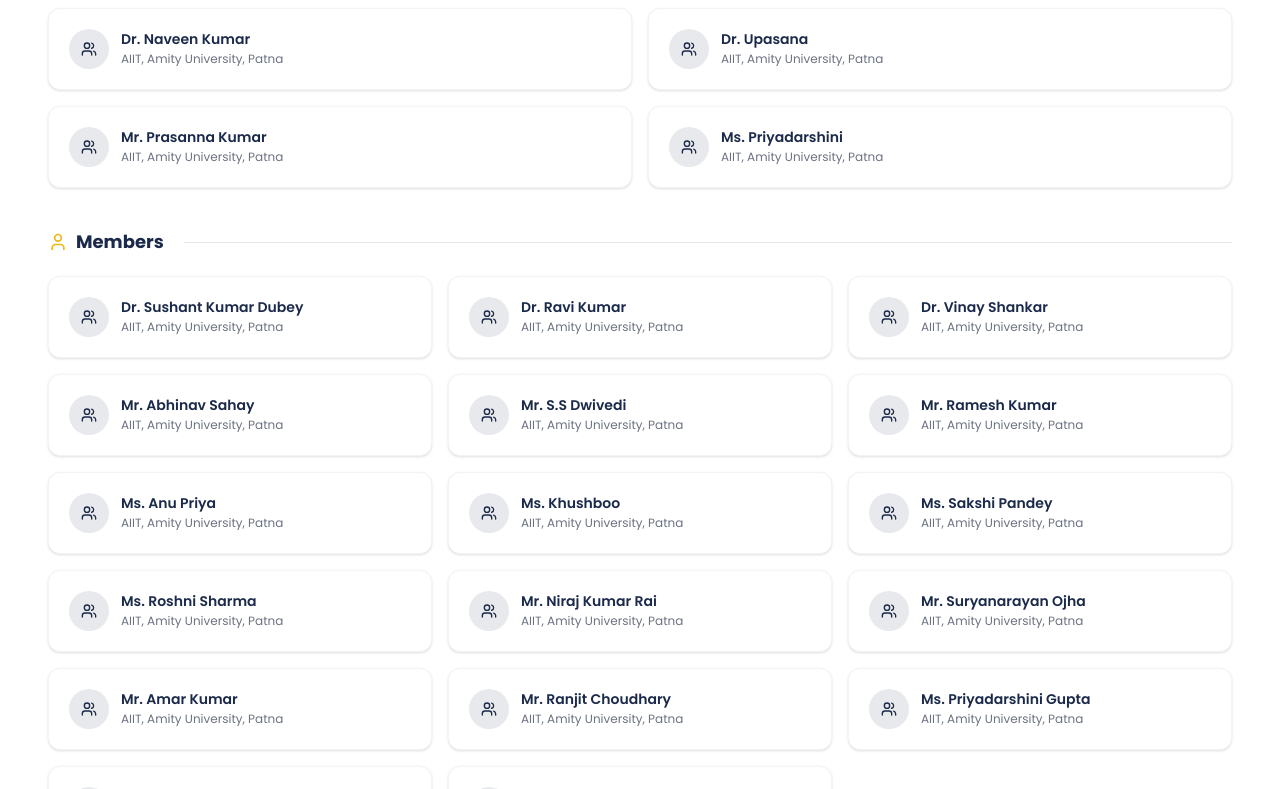
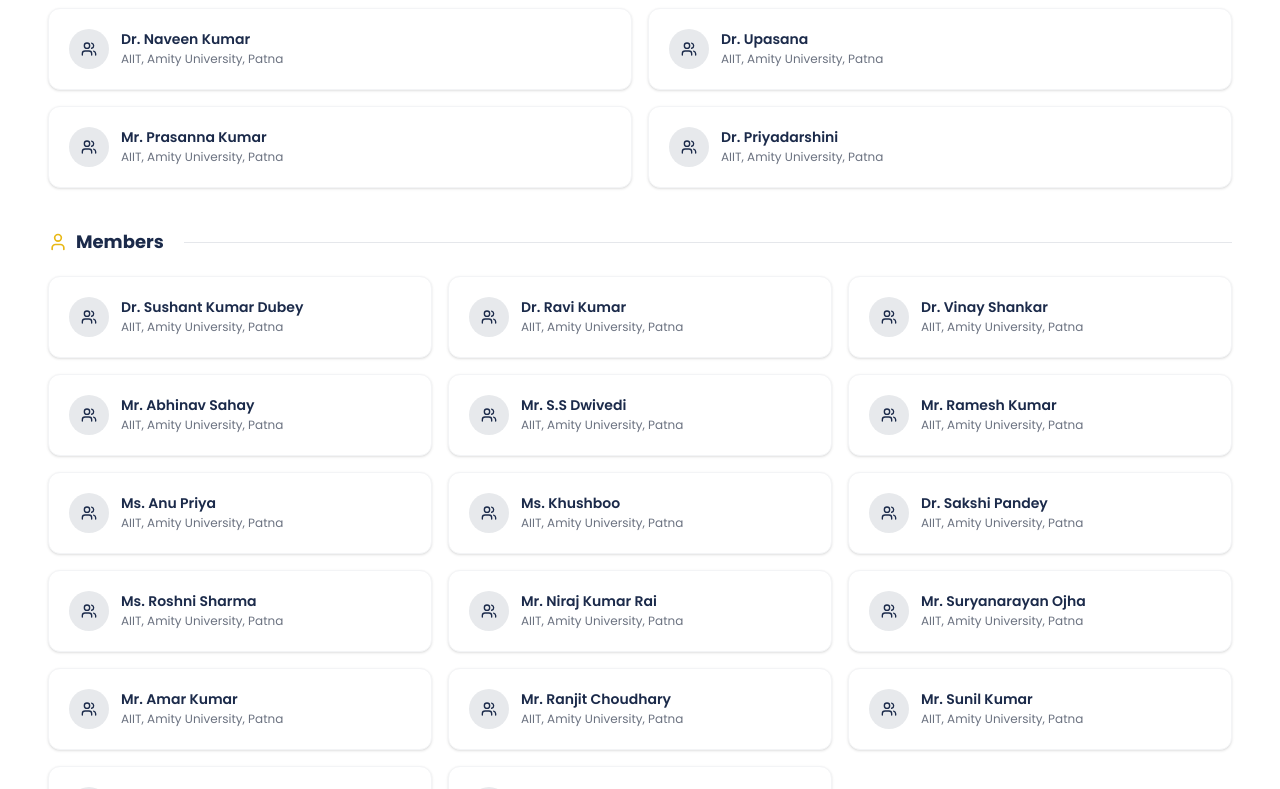
Before and after one commit to CypherNinjaa/icaies3-2026, a Next.js app: page /committee/organizing in a window 1280 px wide. Shown: the part 2180-2969 px from the top of the page. Built offline with nearby package versions, Linux system fonts and the light colour scheme.

Commit message:
feat: add committee member interface and organizing committee data structures

```diff
--- a/content/committee.ts
+++ b/content/committee.ts
@@ -104,7 +104,7 @@ export const organizingCommittee: CommitteeMember[] = [
     role: "co-convenor",
   },
   {
-    name: "Ms. Priyadarshini",
+    name: "Dr. Priyadarshini",
     designation: "AIIT, Amity University, Patna",
     role: "co-convenor",
   },
@@ -118,15 +118,16 @@ export const organizingCommittee: CommitteeMember[] = [
   { name: "Mr. Ramesh Kumar", designation: "AIIT, Amity University, Patna", role: "member" },
   { name: "Ms. Anu Priya", designation: "AIIT, Amity University, Patna", role: "member" },
   { name: "Ms. Khushboo", designation: "AIIT, Amity University, Patna", role: "member" },
-  { name: "Ms. Sakshi Pandey", designation: "AIIT, Amity University, Patna", role: "member" },
+  { name: "Dr. Sakshi Pandey", designation: "AIIT, Amity University, Patna", role: "member" },
   { name: "Ms. Roshni Sharma", designation: "AIIT, Amity University, Patna", role: "member" },
   { name: "Mr. Niraj Kumar Rai", designation: "AIIT, Amity University, Patna", role: "member" },
   { name: "Mr. Suryanarayan Ojha", designation: "AIIT, Amity University, Patna", role: "member" },
   { name: "Mr. Amar Kumar", designation: "AIIT, Amity University, Patna", role: "member" },
   { name: "Mr. Ranjit Choudhary", designation: "AIIT, Amity University, Patna", role: "member" },
-  { name: "Ms. Priyadarshini Gupta", designation: "AIIT, Amity University, Patna", role: "member" },
+  // { name: "Ms. Priyadarshini Gupta", designation: "AIIT, Amity University, Patna", role: "member" },
   { name: "Mr. Sunil Kumar", designation: "AIIT, Amity University, Patna", role: "member" },
   { name: "Mr. Rahul Kumar", designation: "AIIT, Amity University, Patna", role: "member" },
+  { name: "Mr. Suman Kumar Mishra", designation: "AIIT, Amity University, Patna", role: "member" },
 ];
 
 export const technicalCommittee = {
```
